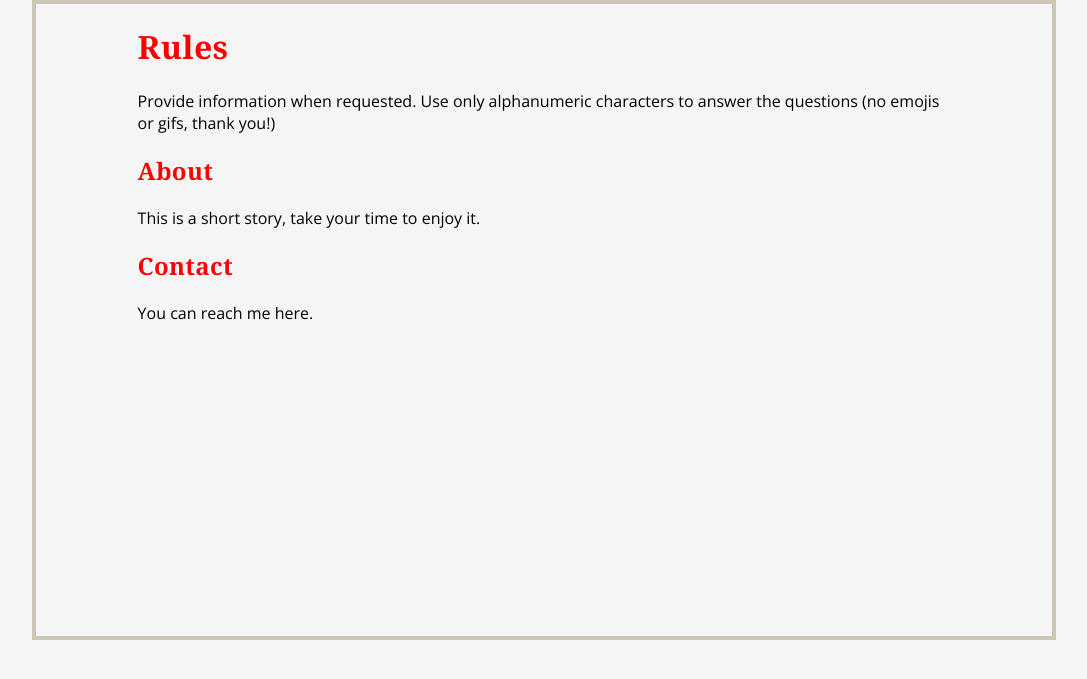
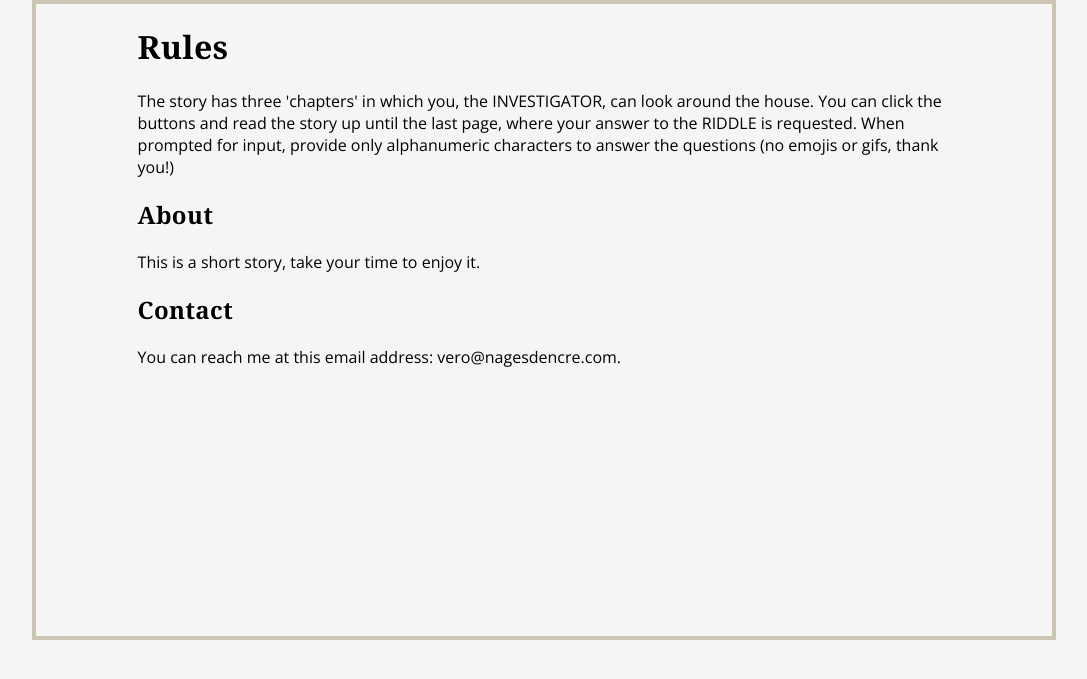
Before and after one commit to nuagesdencre/CI_PracticalPython, a Flask app: page /about in a window 1280 px wide. Shown: the part 82-761 px from the top of the page, without its empty margins (96-1183 px from the left). Run offline with Flask 2, Linux system fonts and the light colour scheme.

Commit message:
adding content to the about page

```diff
--- a/templates/about.html
+++ b/templates/about.html
@@ -1,18 +1,20 @@
 {% extends 'base.html' %}
 {% block content %}
-    <div class="wrap">
+    <div class="wrap    ">
 
-        <div id="rules"><h1 style="color:red">Rules</h1><p>
-            Provide information when requested.
-            Use only alphanumeric characters to answer the questions (no emojis or gifs, thank you!)
+        <div id="rules"><h1>Rules</h1><p>
+            The story has three 'chapters' in which you, the INVESTIGATOR, can look around the house.
+            You can click the buttons and read the story up until the last page, where your answer to the RIDDLE is requested.
+            When prompted for input, provide only alphanumeric characters to answer the questions (no emojis or gifs, thank you!)
         </p></div>
 
-        <div id="about"><h2 style="color:red">About</h2>
+        <div id="about"><h2>About</h2>
                 <p>
             This is a short story, take your time to enjoy it.
+
         </p></div>
-        <div id="contact"><h2 style="color:red">Contact</h2>
-        You can reach me here.</div>
+        <div id="contact"><h2>Contact</h2>
+        You can reach me at this email address: vero@nagesdencre.com.</div>
 
     </div>
 {% endblock %}
```
